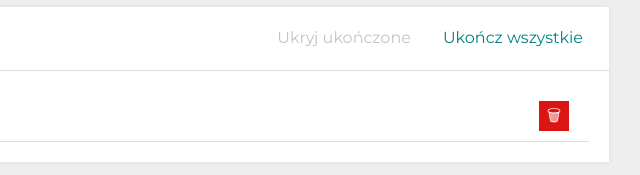
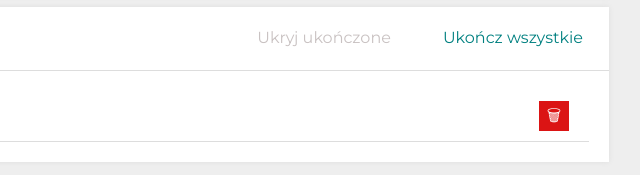
Before and after one commit to SzymonRojek/to-do-list-app, a website built with Parcel: page src/index.html in a window 1280 px wide. Both pictures are taken after typing "Sample" into the empty fields and a click on the button "Dodaj zadanie". Shown: the part 247-422 px from the top of the page, 461-1101 px from the left. Built offline with nearby package versions, Linux system fonts and the light colour scheme.

Commit message:
create new block buttons.scss

```diff
--- /dev/null
+++ b/src/css/buttons.scss
@@ -0,0 +1,28 @@
+.buttons {
+  display: grid;
+  grid-gap: 20px;
+
+  @media (min-width: 767px) {
+    grid-template-columns: auto auto;
+  }
+
+  .buttons__button {
+    margin: 0 20px 0 0;
+    color: teal;
+    border: none;
+    background-color: transparent;
+    outline: none;
+    transition: color .2s ease-in;
+    cursor: pointer;
+
+    &:hover {
+      color: hsl(180, 100%, 40%);
+    }
+
+    &:disabled {
+      background: rgb(255, 255, 255);
+      color: rgb(201, 194, 194);
+      cursor: not-allowed;
+    }
+  }
+}
--- a/src/css/form.scss
+++ b/src/css/form.scss
@@ -2,9 +2,9 @@
   display: grid;
   grid-gap: 20px;
 
-    @media (min-width: 767px) {
-      grid-template-columns: 1fr auto;
-    }
+  @media (min-width: 767px) {
+    grid-template-columns: 1fr auto;
+  }
 
   &__input {
     padding: 10px;
@@ -12,9 +12,9 @@
     outline: none;
     border-radius: 3px;
 
-      &:focus {
+    &:focus {
       border: 1px solid hsl(0, 1%, 17%);
-      }
+    }
   }
 
   &__addTaskButton {
@@ -23,7 +23,7 @@
     border: 1px solid transparent;
     background-color: hsl(180, 100%, 25%);
     cursor: pointer;
-    transition: transform .5s, background-color .3s ease-in;
+    transition: transform .3s, background-color .3s ease-in;
 
     &:hover {
       background-color: hsl(180, 100%, 30%);
--- a/src/css/main.scss
+++ b/src/css/main.scss
@@ -3,3 +3,4 @@
 @import 'section.scss';
 @import 'form.scss';
 @import 'tasks.scss';
+@import 'buttons.scss';
--- a/src/css/section.scss
+++ b/src/css/section.scss
@@ -13,48 +13,21 @@
     }
   }
 
+  &__header {
+    display: grid;
+    grid-gap: 20px;
+    border-bottom: 1px solid #ddd;
+    padding-bottom: 30px;
+
+    @media (min-width: 767px) {
+      grid-template-columns: auto auto;
+      justify-content: space-between;
+      align-items: center;
+      padding-bottom: 0;
+    }
+  }
+
   &__body {
     padding: 20px;
   }
 }
-
-.section__header {
-  border-bottom: 1px solid #ddd;
-  padding-bottom: 30px;
-
-  @media (min-width: 767px) {
-    display: grid;
-    grid-template-columns: 1fr auto;
-    padding: 0 20px 0 0;
-  }
-}
-
-.section__buttonsContainer {
-  display: grid;
-  grid-gap: 20px;
-
-  @media (min-width: 767px) {
-    grid-template-columns: auto auto;
-  }
-}
-
-.buttons__button {
-  margin: 0;
-  color: teal;
-  border: none;
-  background-color: transparent;
-  outline: none;
-  transition: color .2s ease-in;
-  cursor: pointer;
-
-  &:hover {
-    color: hsl(180, 100%, 40%);
-    ;
-  }
-
-  &:disabled {
-    background: rgb(255, 255, 255);
-    color: rgb(201, 194, 194);
-    cursor: not-allowed;
-  }
-}
--- a/src/index.html
+++ b/src/index.html
@@ -37,7 +37,7 @@
     <section class="section">
       <header class="section__header">
         <h2 class="section__heading">Lista zadań</h2>
-        <div class="section__buttonsContainer js-buttons"></div>
+        <div class="buttons js-buttons"></div>
       </header>
       <div class="section__body">
         <ul class="tasks js-tasks"></ul>
```
